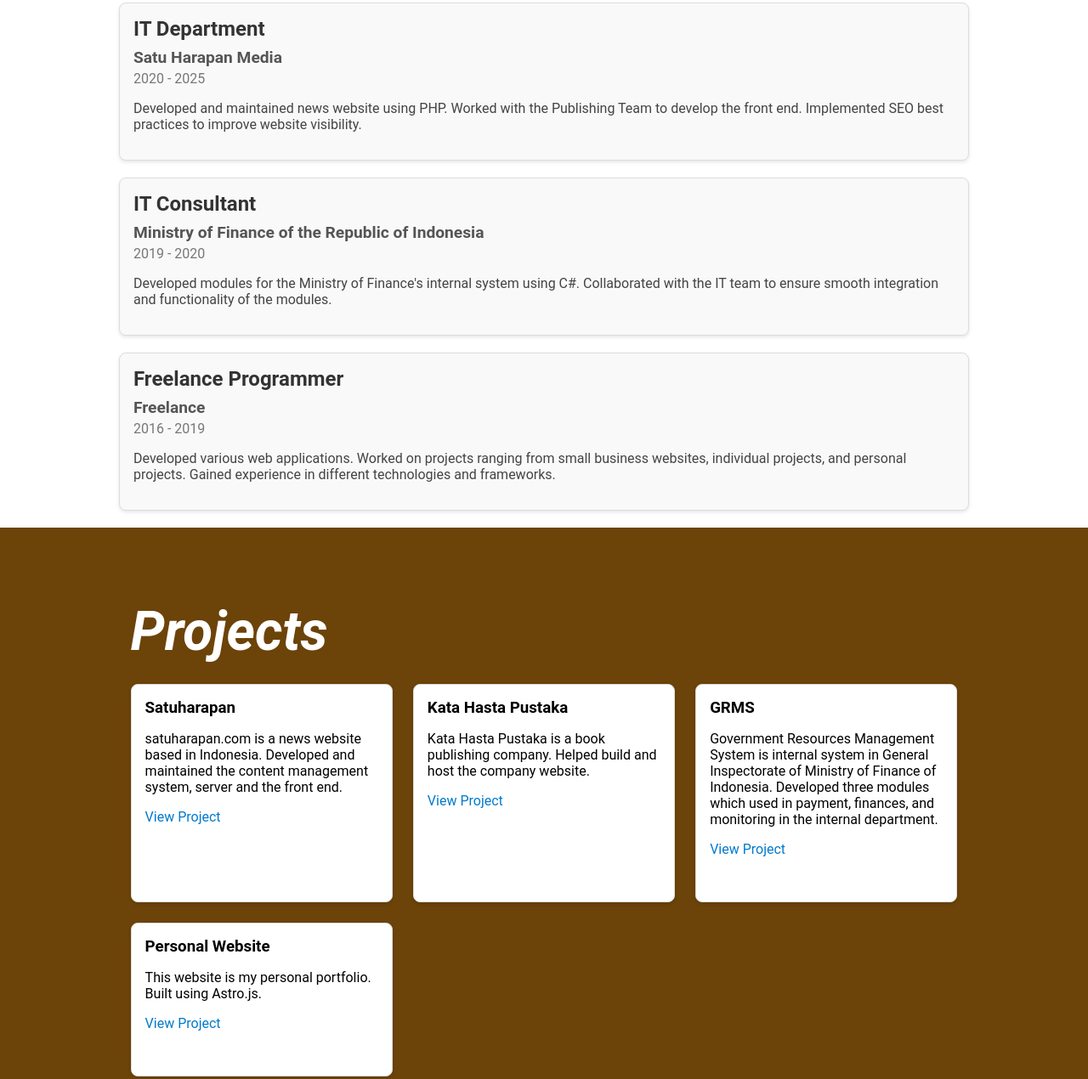
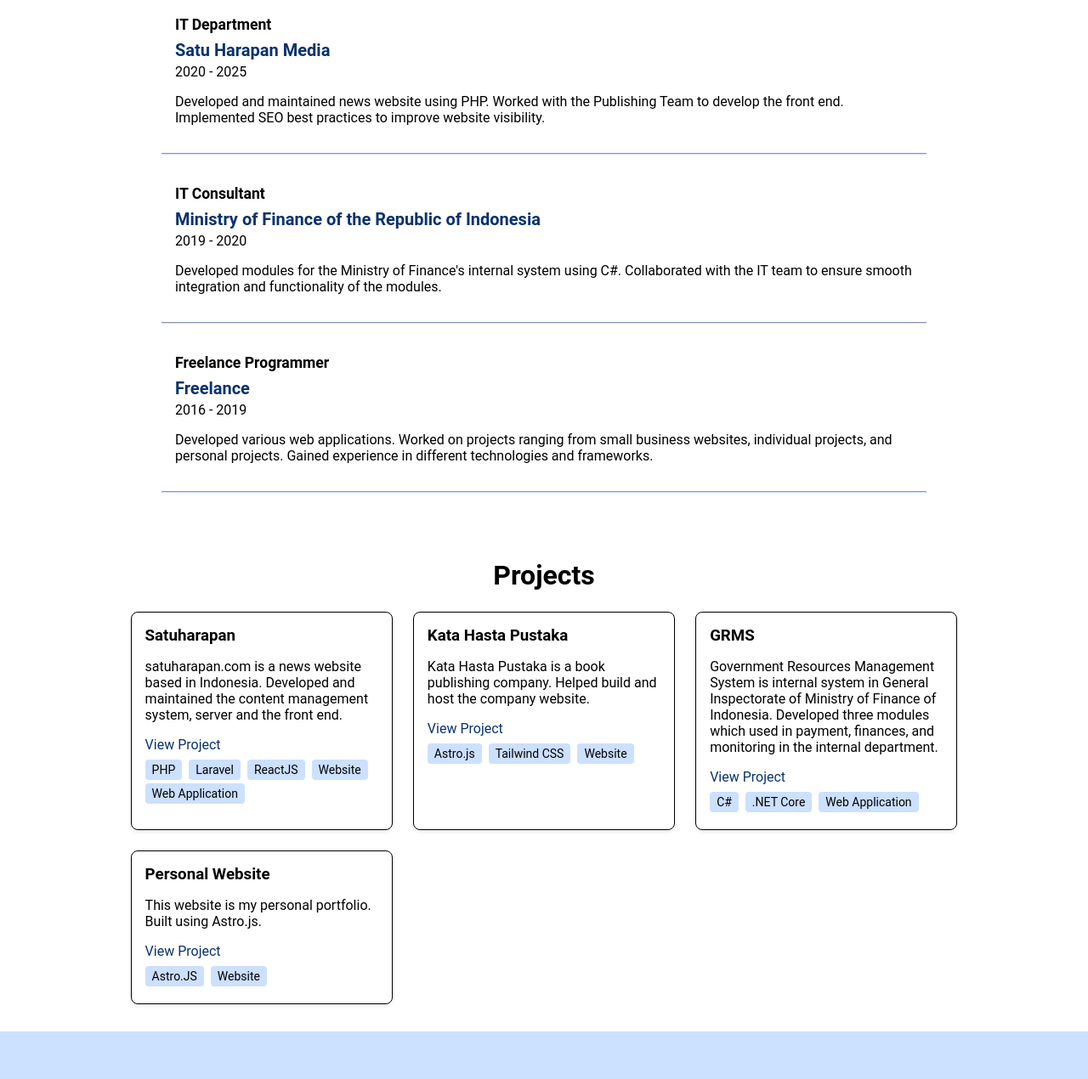
Before and after one commit to richardsimonb/richardsimonb.github.io, an Astro site: page / in a window 1280 px wide. Shown: the part 1412-2682 px from the top of the page at 85% size. Built offline with nearby package versions, Linux system fonts and the light colour scheme; Astro itself is replaced by a stand-in of ours.

Commit message:
update work card and projects

```diff
--- a/src/components/ProjectCard.astro
+++ b/src/components/ProjectCard.astro
@@ -21,17 +21,16 @@ const { title, description, link, tags } = Astro.props;
 <style>
     .project-card {
         padding: 1rem;
-        border: 1px solid #ddd;
+        border: 1px solid;
         border-radius: 8px;
-        background-color: #fff;
         box-shadow: 0 2px 4px rgba(0, 0, 0, 0.1);
     }
     .project-card h3 {
         margin: 0 0 0.5rem;
     }
     .project-card a {
-        color: #007acc;
         text-decoration: none;
+        color: var(--inverted-primary-color);
     }
     .project-card a:hover {
         text-decoration: underline;
@@ -44,9 +43,8 @@ const { title, description, link, tags } = Astro.props;
         margin-right: 0.5rem;
         margin-bottom: 0.25rem;
         padding: 0.25rem 0.5rem;
-        background-color: var(--background-color);
-        color: white;
         border-radius: 4px;
         font-size: 0.875rem;
+        background-color: var(--primary-color);
     }
 </style>
--- a/src/components/Projects.astro
+++ b/src/components/Projects.astro
@@ -35,14 +35,11 @@ import ProjectCard from "./ProjectCard.astro";
 <style>
     .projects {
         padding: 2rem;
-        background-color: var(--secondary-color);
     }
     h2 {
-        margin-left: 10%;
         margin-bottom: 1.5rem;
-        font-size: 4rem;
-        font-style: italic;
-        color: white;
+        font-size: 2rem;
+        text-align: center;
     }
     .project-list {
         display: grid;
--- a/src/components/WorkCard.astro
+++ b/src/components/WorkCard.astro
@@ -11,8 +11,8 @@ const { title, company, duration, description } = Astro.props as Props;
 ---
 
 <div class="work-card">
-    <h2 class="work-title">{title}</h2>
-    <h3 class="work-company">{company}</h3>
+    <h3 class="work-title">{title}</h3>
+    <h4 class="work-company">{company}</h4>
     <p class="work-duration">{duration}</p>
     <p class="work-description">{description}</p>
 </div>
@@ -20,40 +20,34 @@ const { title, company, duration, description } = Astro.props as Props;
 <style>
     .work-card {
         max-width: 90%;
-        border: 1px solid #ddd;
-        border-radius: 8px;
         padding: 16px;
-        background-color: #f9f9f9;
-        box-shadow: 0 2px 4px rgba(0, 0, 0, 0.1);
         margin-bottom: 20px;
+        border-bottom: 2px groove var(--primary-color);
     }
 
     .work-title {
-        font-size: 1.5rem;
+        font-size: 1.1rem;
         margin: 0 0 8px;
-        color: #333;
     }
 
     .work-company {
-        font-size: 1.2rem;
+        font-size: 1.25rem;
         margin: 0 0 4px;
-        color: #555;
+        color: var(--inverted-primary-color);
     }
 
     .work-duration {
         font-size: 1rem;
         margin: 0 0 12px;
-        color: #777;
     }
 
     .work-description {
         font-size: 1rem;
-        color: #444;
     }
 
     @media only screen and (min-width: 992px) {
         .work-card {
-            width: 1000px;
+            width: 900px;
         }
     }
 </style>
```
